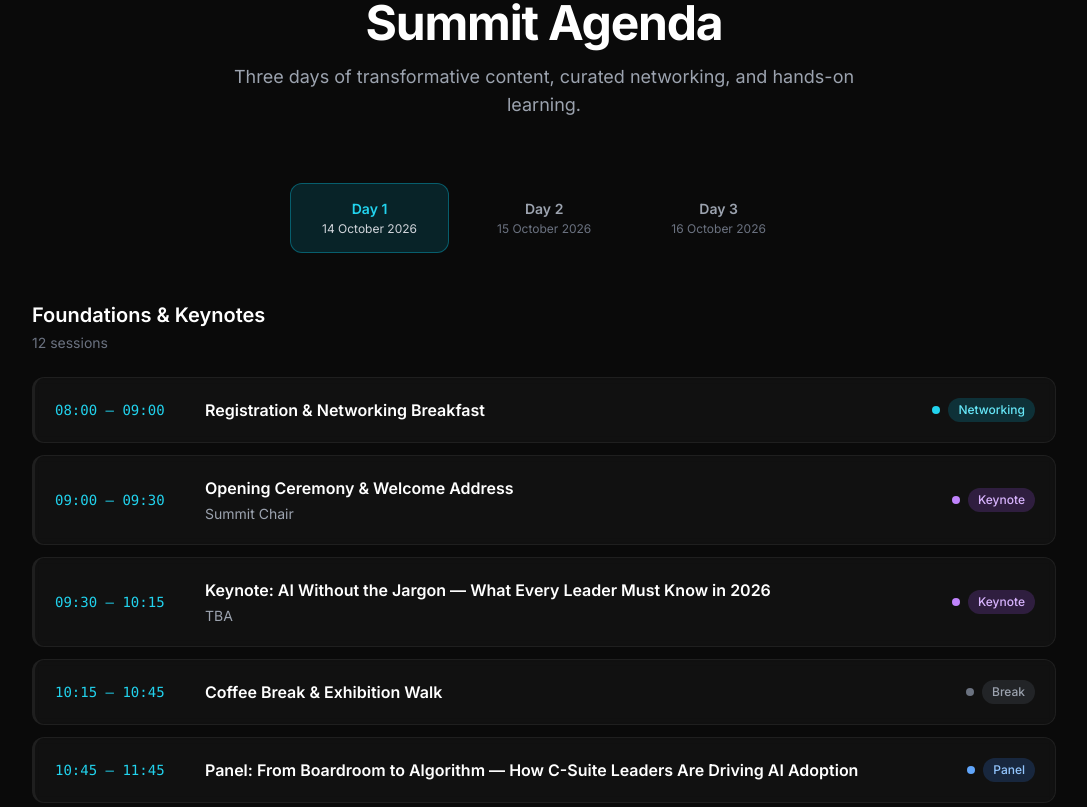
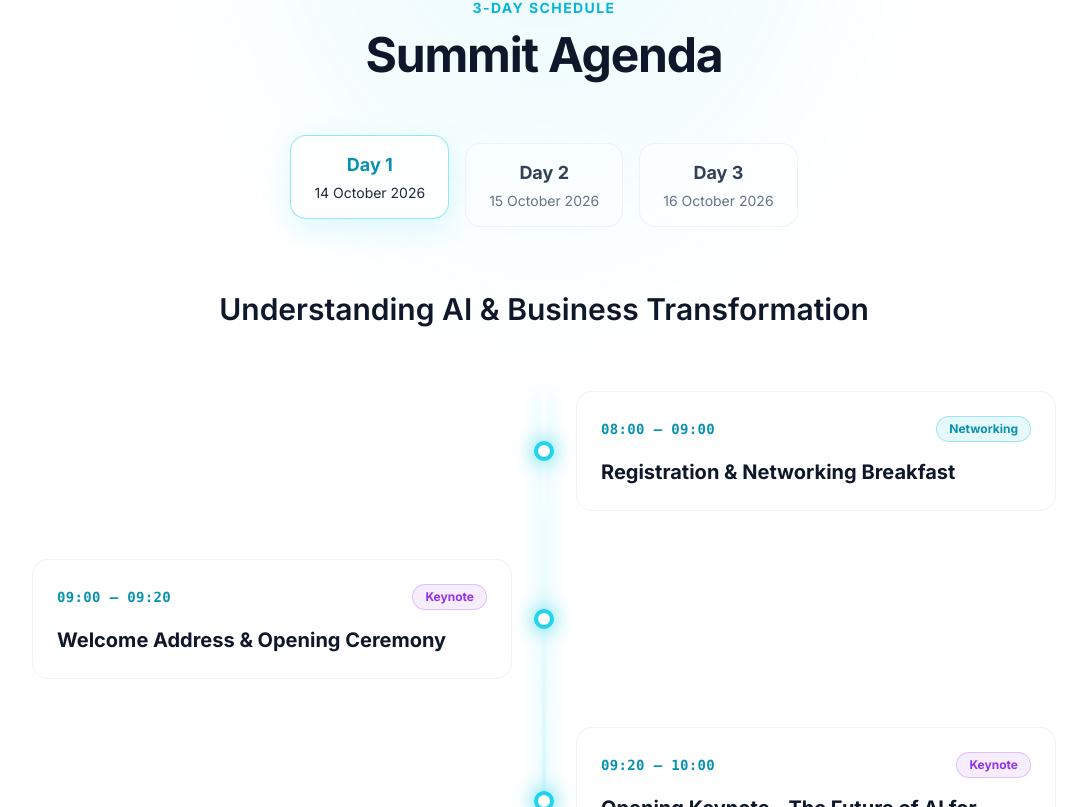
Before and after one commit to walione2002-maker/corpassion-events, a Next.js app: page /events/dubai-ai-summit-2026 in a window 1280 px wide. Shown: the part 933-1740 px from the top of the page, without its empty margins (96-1183 px from the left). Built offline with nearby package versions, Linux system fonts and the light colour scheme.

Commit message:
Implement Anti-Gravity 3-Day Agenda

```diff
--- a/components/summit/AgendaTabs.tsx
+++ b/components/summit/AgendaTabs.tsx
@@ -1,185 +1,222 @@
 'use client';
 
-import { useRef, useState } from 'react';
-import { motion, useInView, AnimatePresence } from 'framer-motion';
-import { agenda, type IAgendaSession } from '@/data/events';
+import React, { useRef, useState } from 'react';
+import { motion, AnimatePresence, useMotionValue, useSpring, useTransform } from 'framer-motion';
+import { agenda, globalFeatures, type IAgendaSession } from '@/data/events';
+
+// Magnetic Card Component for Weightless Modules
+function MagneticCard({ children, config }: { children: React.ReactNode, config: any }) {
+  const ref = useRef<HTMLDivElement>(null);
+  const x = useMotionValue(0);
+  const y = useMotionValue(0);
+
+  const mouseXSpring = useSpring(x, { stiffness: 150, damping: 15, mass: 0.1 });
+  const mouseYSpring = useSpring(y, { stiffness: 150, damping: 15, mass: 0.1 });
+
+  const rotateX = useTransform(mouseYSpring, [-0.5, 0.5], ['7deg', '-7deg']);
+  const rotateY = useTransform(mouseXSpring, [-0.5, 0.5], ['-7deg', '7deg']);
+
+  const handleMouseMove = (e: React.MouseEvent<HTMLDivElement>) => {
+    if (!ref.current) return;
+    const rect = ref.current.getBoundingClientRect();
+    const width = rect.width;
+    const height = rect.height;
+    const mouseX = e.clientX - rect.left;
+    const mouseY = e.clientY - rect.top;
+    const xPct = mouseX / width - 0.5;
+    const yPct = mouseY / height - 0.5;
+    x.set(xPct);
+    y.set(yPct);
+  };
+
+  const handleMouseLeave = () => {
+    x.set(0);
+    y.set(0);
+  };
+
+  return (
+    <motion.div
+      ref={ref}
+      onMouseMove={handleMouseMove}
+      onMouseLeave={handleMouseLeave}
+      style={{ rotateX, rotateY, transformStyle: "preserve-3d" }}
+      className={`relative group bg-white/40 dark:bg-slate-900/40 backdrop-blur-xl border border-slate-200/50 dark:border-white/10 rounded-2xl p-5 sm:p-6 transition-all duration-300 hover:shadow-[0_20px_40px_-15px_rgba(34,211,238,0.2)] hover:bg-white/60 dark:hover:bg-slate-900/60 z-10 hover:border-brand-400/30`}
+    >
+      <div style={{ transform: "translateZ(20px)" }}>
+        {children}
+      </div>
+    </motion.div>
+  );
+}
 
 const typeConfig: Record<
   IAgendaSession['type'],
   { color: string; border: string; dot: string; label: string }
 > = {
   keynote: {
-    color: 'bg-purple-500/20 text-purple-300',
-    border: 'border-purple-500/60',
+    color: 'bg-purple-500/10 text-purple-600 dark:bg-purple-500/20 dark:text-purple-300',
+    border: 'border-purple-500/30',
     dot: 'bg-purple-400',
     label: 'Keynote',
   },
   panel: {
-    color: 'bg-blue-500/20 text-blue-300',
-    border: 'border-blue-500/60',
+    color: 'bg-blue-500/10 text-blue-600 dark:bg-blue-500/20 dark:text-blue-300',
+    border: 'border-blue-500/30',
     dot: 'bg-blue-400',
     label: 'Panel',
   },
   workshop: {
-    color: 'bg-emerald-500/20 text-emerald-300',
-    border: 'border-emerald-500/60',
+    color: 'bg-emerald-500/10 text-emerald-600 dark:bg-emerald-500/20 dark:text-emerald-300',
+    border: 'border-emerald-500/30',
     dot: 'bg-emerald-400',
     label: 'Workshop',
   },
   networking: {
-    color: 'bg-brand-500/20 text-brand-300',
-    border: 'border-brand-500/60',
+    color: 'bg-brand-500/10 text-brand-600 dark:bg-brand-500/20 dark:text-brand-300',
+    border: 'border-brand-500/30',
     dot: 'bg-brand-400',
     label: 'Networking',
   },
   break: {
-    color: 'bg-gray-500/20 text-gray-400',
-    border: 'border-gray-500/40',
-    dot: 'bg-gray-500',
+    color: 'bg-slate-500/10 text-slate-700 dark:bg-slate-500/20 dark:text-slate-400',
+    border: 'border-slate-500/30',
+    dot: 'bg-slate-500',
     label: 'Break',
   },
 };
 
 export default function AgendaTabs() {
   const [activeTab, setActiveTab] = useState(0);
-  const sectionRef = useRef<HTMLDivElement>(null);
-  const isInView = useInView(sectionRef, { once: true, margin: '-80px' });
-
   const activeDay = agenda[activeTab];
 
   return (
-    <section id="agenda" className="py-24 px-4 sm:px-6 lg:px-8 bg-[#0a0a0a]">
-      <div ref={sectionRef} className="max-w-5xl mx-auto">
-        {/* Section Header */}
+    <section id="agenda" className="relative py-32 px-4 sm:px-6 lg:px-8 overflow-hidden z-10">
+      {/* Background Orbs */}
+      <div className="absolute top-0 left-1/2 -translate-x-1/2 w-[800px] h-[500px] bg-[radial-gradient(ellipse_at_top,rgba(34,211,238,0.1)_0%,transparent_70%)] pointer-events-none -z-10" />
+
+      <div className="max-w-5xl mx-auto relative z-10">
+
+        {/* Header */}
         <motion.div
           initial={{ opacity: 0, y: 30 }}
-          animate={isInView ? { opacity: 1, y: 0 } : {}}
-          transition={{ duration: 0.6, ease: 'easeOut' }}
+          whileInView={{ opacity: 1, y: 0 }}
+          viewport={{ once: true }}
           className="text-center mb-16"
         >
-          <span className="text-sm tracking-widest text-brand-400 uppercase font-medium">
-            Schedule
+          <span className="text-sm tracking-widest text-brand-500 dark:text-brand-400 uppercase font-bold">
+            3-Day Schedule
           </span>
-          <h2 className="text-4xl md:text-5xl font-display font-bold tracking-tight text-white mt-3">
+          <h2 className="text-4xl md:text-5xl font-display font-bold tracking-tight text-slate-900 dark:text-white mt-3 mb-6">
             Summit Agenda
           </h2>
-          <p className="text-gray-400 text-lg mt-4 max-w-2xl mx-auto">
-            Three days of transformative content, curated networking, and
-            hands-on learning.
-          </p>
         </motion.div>
 
-        {/* Tab Buttons */}
-        <motion.div
-          initial={{ opacity: 0, y: 20 }}
-          animate={isInView ? { opacity: 1, y: 0 } : {}}
-          transition={{ duration: 0.5, ease: 'easeOut', delay: 0.15 }}
-          className="flex justify-center gap-2 sm:gap-4 mb-12"
-        >
+        {/* Orbit Selector (Floating Pills) */}
+        <div className="flex flex-wrap justify-center gap-4 mb-16 relative z-20" style={{ perspective: '1000px' }}>
           {agenda.map((day, index) => (
             <button
               key={day.day}
               onClick={() => setActiveTab(index)}
-              className="relative px-5 py-3 sm:px-8 sm:py-4 rounded-xl text-center transition-colors duration-200"
+              className="relative px-6 py-4 rounded-2xl transition-all duration-300 group outline-none"
+              style={{ transformStyle: 'preserve-3d' }}
             >
-              {activeTab === index && (
+              {activeTab === index ? (
                 <motion.div
-                  layoutId="agenda-tab-indicator"
-                  className="absolute inset-0 bg-brand-500/15 border border-brand-500/40 rounded-xl"
-                  transition={{ type: 'spring', stiffness: 400, damping: 30 }}
+                  layoutId="orbit-indicator"
+                  className="absolute inset-0 bg-white/80 dark:bg-white/10 backdrop-blur-md border border-brand-400/50 rounded-2xl shadow-[0_10px_30px_rgba(34,211,238,0.15)] dark:shadow-[0_10px_30px_rgba(34,211,238,0.25)]"
+                  initial={false}
+                  animate={{ y: -8 }}
+                  transition={{ type: 'spring', stiffness: 300, damping: 20 }}
                 />
+              ) : (
+                <div className="absolute inset-0 bg-white/40 dark:bg-white/5 backdrop-blur-sm border border-slate-200/50 dark:border-white/5 rounded-2xl group-hover:bg-white/60 dark:group-hover:bg-white/10 transition-colors" />
               )}
-              <span className="relative z-10 block">
-                <span
-                  className={`block text-sm font-semibold ${
-                    activeTab === index ? 'text-brand-400' : 'text-gray-400'
-                  }`}
-                >
+
+              <span className={`relative z-10 block transition-transform duration-300 ${activeTab === index ? '-translate-y-2' : ''}`}>
+                <span className={`block text-lg font-bold ${activeTab === index ? 'text-brand-600 dark:text-brand-300' : 'text-slate-700 dark:text-slate-400'}`}>
                   Day {day.day}
                 </span>
-                <span
-                  className={`block text-xs mt-0.5 ${
-                    activeTab === index ? 'text-gray-300' : 'text-gray-500'
-                  }`}
-                >
+                <span className={`block text-sm mt-1 ${activeTab === index ? 'text-slate-800 dark:text-slate-200' : 'text-slate-500 dark:text-slate-500'}`}>
                   {day.date}
                 </span>
               </span>
             </button>
           ))}
-        </motion.div>
+        </div>
 
-        {/* Day Title */}
+        {/* Day Title & Info */}
         <AnimatePresence mode="wait">
           <motion.div
             key={`title-${activeTab}`}
-            initial={{ opacity: 0, x: -10 }}
-            animate={{ opacity: 1, x: 0 }}
-            exit={{ opacity: 0, x: 10 }}
-            transition={{ duration: 0.25 }}
-            className="mb-6"
+            initial={{ opacity: 0, scale: 0.95, filter: 'blur(10px)' }}
+            animate={{ opacity: 1, scale: 1, filter: 'blur(0px)' }}
+            exit={{ opacity: 0, scale: 1.05, filter: 'blur(10px)' }}
+            transition={{ duration: 0.4 }}
+            className="text-center mb-16"
           >
-            <h3 className="text-xl font-display font-semibold text-white">
+            <h3 className="text-3xl font-display font-semibold text-slate-900 dark:text-white bg-clip-text">
               {activeDay.title}
             </h3>
-            <p className="text-sm text-gray-500 mt-1">
-              {activeDay.sessions.length} sessions
-            </p>
           </motion.div>
         </AnimatePresence>
 
-        {/* Session List */}
+        {/* Schedule Grid with Levitating Timeline */}
+        <div className="relative">
+          {/* Levitating Timeline Conduit */}
+          <div className="absolute left-[27px] sm:left-1/2 top-0 bottom-0 w-1 sm:-ml-[2px] bg-gradient-to-b from-brand-400/0 via-brand-400/80 to-brand-400/0 opacity-60 shadow-[0_0_20px_rgba(34,211,238,0.7)] blur-[1px] rounded-full" />
+
           <AnimatePresence mode="wait">
             <motion.div
               key={`sessions-${activeTab}`}
-            initial={{ opacity: 0, y: 16 }}
-            animate={{ opacity: 1, y: 0 }}
-            exit={{ opacity: 0, y: -16 }}
-            transition={{ duration: 0.3, ease: 'easeOut' }}
-            className="space-y-3"
+              initial={{ opacity: 0 }}
+              animate={{ opacity: 1 }}
+              exit={{ opacity: 0 }}
+              transition={{ duration: 0.5 }}
+              className="space-y-8 sm:space-y-12"
             >
               {activeDay.sessions.map((session, index) => {
                 const config = typeConfig[session.type];
+                const isEven = index % 2 === 0;
 
                 return (
                   <motion.div
                     key={`${activeTab}-${index}`}
-                  initial={{ opacity: 0, y: 12 }}
-                  animate={{ opacity: 1, y: 0 }}
-                  transition={{
-                    duration: 0.35,
-                    ease: 'easeOut',
-                    delay: 0.04 * index,
-                  }}
-                  className={`group relative bg-white/[0.03] backdrop-blur-sm border border-white/[0.06] rounded-xl p-4 sm:p-5 hover:bg-white/[0.06] transition-all duration-300 border-l-[3px] ${config.border}`}
+                    initial={{ opacity: 0, y: 50 }}
+                    whileInView={{ opacity: 1, y: 0 }}
+                    viewport={{ once: true, margin: "-50px" }}
+                    transition={{ duration: 0.7, delay: index * 0.05, type: "spring", bounce: 0.3 }}
+                    className={`relative flex flex-col sm:flex-row gap-8 sm:gap-16 items-start sm:items-center ${isEven ? 'sm:flex-row' : 'sm:flex-row-reverse'}`}
                   >
-                  <div className="flex flex-col sm:flex-row sm:items-center gap-3 sm:gap-5">
-                    {/* Time */}
-                    <span className="text-brand-400 font-mono text-sm shrink-0 w-[130px]">
+                    {/* Glowing Node */}
+                    <div className="absolute left-[19px] sm:left-1/2 sm:-translate-x-1/2 w-5 h-5 rounded-full bg-white dark:bg-slate-900 border-[4px] border-brand-400 shadow-[0_0_20px_rgba(34,211,238,0.9)] z-20" />
+
+                    {/* Empty Space for Staggered Layout (Desktop) */}
+                    <div className="hidden sm:block flex-1" />
+
+                    {/* Card Container */}
+                    <div className="flex-1 w-full pl-16 sm:pl-0 z-10" style={{ perspective: '1200px' }}>
+                      <MagneticCard config={config}>
+                        <div className="flex flex-col gap-4">
+                          <div className="flex flex-wrap items-center justify-between gap-3">
+                            <span className="text-brand-600 dark:text-brand-400 font-mono text-sm font-bold tracking-wide">
                               {session.time}
                             </span>
+                            <span className={`text-xs font-bold px-3 py-1 rounded-full ${config.color} border ${config.border}`}>
+                              {config.label}
+                            </span>
+                          </div>
 
-                    {/* Content */}
-                    <div className="flex-1 min-w-0">
-                      <h4 className="font-semibold text-white text-sm sm:text-base leading-snug">
+                          <h4 className="font-bold text-slate-900 dark:text-white text-lg sm:text-xl leading-snug">
                             {session.title}
                           </h4>
+
                           {session.speaker && (
-                        <p className="text-gray-400 text-sm mt-1">
+                            <p className="text-slate-600 dark:text-slate-400 font-medium">
                               {session.speaker}
                             </p>
                           )}
                         </div>
-
-                    {/* Type Badge */}
-                    <div className="flex items-center gap-2 shrink-0">
-                      <span className={`w-2 h-2 rounded-full ${config.dot}`} />
-                      <span
-                        className={`text-xs font-medium px-2.5 py-1 rounded-full ${config.color}`}
-                      >
-                        {config.label}
-                      </span>
-                    </div>
+                      </MagneticCard>
                     </div>
                   </motion.div>
                 );
@@ -187,6 +224,36 @@ export default function AgendaTabs() {
             </motion.div>
           </AnimatePresence>
         </div>
+
+        {/* Global Features Dock */}
+        <motion.div
+          initial={{ opacity: 0, y: 50 }}
+          whileInView={{ opacity: 1, y: 0 }}
+          viewport={{ once: true }}
+          className="mt-32 p-8 sm:p-10 rounded-[2rem] bg-white/40 dark:bg-slate-900/40 backdrop-blur-2xl border border-slate-200/50 dark:border-white/10 shadow-2xl relative overflow-hidden group"
+        >
+          {/* Subtle animated background mesh */}
+          <div className="absolute inset-0 bg-gradient-to-br from-brand-400/5 to-purple-500/5 opacity-50 pointer-events-none" />
+          <div className="absolute -inset-[100%] animate-[spin_20s_linear_infinite] bg-[conic-gradient(from_90deg_at_50%_50%,rgba(34,211,238,0.05)_0%,transparent_50%,rgba(34,211,238,0.05)_100%)] pointer-events-none blur-3xl opacity-0 group-hover:opacity-100 transition-opacity duration-1000" />
+
+          <div className="relative z-10 flex flex-col items-center">
+            <div className="inline-flex items-center justify-center p-3 bg-brand-500/10 rounded-2xl mb-6">
+              <span className="text-brand-600 dark:text-brand-400 font-bold uppercase tracking-widest text-sm">Continuous Features</span>
+            </div>
+
+            <div className="flex flex-wrap justify-center gap-3 sm:gap-4 w-full max-w-3xl mx-auto">
+              {globalFeatures.map((feature, idx) => (
+                <div
+                  key={idx}
+                  className="px-5 py-3 rounded-xl bg-white/60 dark:bg-slate-800/40 border border-slate-200/50 dark:border-white/5 text-sm sm:text-base font-semibold text-slate-800 dark:text-slate-200 shadow-sm backdrop-blur-md hover:bg-brand-500/10 hover:border-brand-400/40 hover:-translate-y-1 transition-all duration-300 cursor-default"
+                >
+                  {feature}
+                </div>
+              ))}
+            </div>
+          </div>
+        </motion.div>
+      </div>
     </section>
   );
 }
--- a/data/events.ts
+++ b/data/events.ts
@@ -124,8 +124,7 @@ export const events: IEvent[] = [
     location: 'Dubai, UAE',
     dates: '14–16 October 2026',
     taglines: [
-      "You Don't Need to Be Technical to Transform Your Business.",
-      'Information is Available Online. Opportunities are Created When People Meet.',
+      'Connecting Business Leaders with Global AI Solution Providers for Practical Business Transformation'
     ],
     image:
       'https://images.unsplash.com/photo-1540575467063-178a50c2df87?w=1200&h=700&fit=crop',
@@ -271,55 +270,64 @@ export const agenda: IAgendaDay[] = [
   {
     day: 1,
     date: '14 October 2026',
-    title: 'Foundations & Keynotes',
+    title: 'Understanding AI & Business Transformation',
     sessions: [
       { time: '08:00 – 09:00', title: 'Registration & Networking Breakfast', type: 'networking' },
-      { time: '09:00 – 09:30', title: 'Opening Ceremony & Welcome Address', speaker: 'Summit Chair', type: 'keynote' },
-      { time: '09:30 – 10:15', title: 'Keynote: AI Without the Jargon — What Every Leader Must Know in 2026', speaker: 'TBA', type: 'keynote' },
-      { time: '10:15 – 10:45', title: 'Coffee Break & Exhibition Walk', type: 'break' },
-      { time: '10:45 – 11:45', title: 'Panel: From Boardroom to Algorithm — How C-Suite Leaders Are Driving AI Adoption', type: 'panel' },
-      { time: '11:45 – 12:30', title: 'Workshop: Identifying AI Opportunities in Your Organization', type: 'workshop' },
-      { time: '12:30 – 13:30', title: 'Networking Lunch', type: 'networking' },
-      { time: '13:30 – 14:15', title: 'Keynote: The ROI of AI — Real Case Studies from the Gulf Region', speaker: 'TBA', type: 'keynote' },
-      { time: '14:15 – 15:15', title: 'Panel: Building an AI-Ready Workforce Without Hiring a Single Engineer', type: 'panel' },
-      { time: '15:15 – 15:45', title: 'Afternoon Tea & Exhibition', type: 'break' },
-      { time: '15:45 – 17:00', title: 'Solutions Showcase: Live Product Demonstrations', type: 'workshop' },
-      { time: '17:00 – 18:30', title: 'Welcome Reception & Networking', type: 'networking' },
+      { time: '09:00 – 09:20', title: 'Welcome Address & Opening Ceremony', type: 'keynote' },
+      { time: '09:20 – 10:00', title: 'Opening Keynote - The Future of AI for Business Leaders', type: 'keynote' },
+      { time: '10:00 – 10:45', title: 'Session 1 - AI Without Technical Knowledge: What Every Executive Should Know', type: 'workshop' },
+      { time: '10:45 – 11:15', title: 'Networking Coffee Break', type: 'break' },
+      { time: '11:15 – 12:00', title: 'Session 2 - How Companies Are Using AI to Reduce Costs and Increase Productivity', type: 'workshop' },
+      { time: '12:00 – 12:45', title: 'Panel Discussion - Is Your Business Ready for AI?', type: 'panel' },
+      { time: '12:45 – 14:00', title: 'Networking Lunch & Solutions Showcase', type: 'networking' },
+      { time: '14:00 – 15:00', title: 'Industry Case Studies', speaker: 'Manufacturing, Retail, Healthcare, Logistics, Finance', type: 'panel' },
+      { time: '15:00 – 15:45', title: 'Live AI Solution Demonstrations', type: 'workshop' },
+      { time: '15:45 – 16:30', title: 'Networking & Exhibition Visit', type: 'networking' },
     ],
   },
   {
     day: 2,
     date: '15 October 2026',
-    title: 'Strategy & Implementation',
+    title: 'Practical AI Applications Across Business Functions',
     sessions: [
-      { time: '08:30 – 09:00', title: 'Morning Coffee & Networking', type: 'networking' },
-      { time: '09:00 – 09:45', title: 'Keynote: Responsible AI — Governance Frameworks for Non-Technical Leaders', speaker: 'TBA', type: 'keynote' },
-      { time: '09:45 – 10:45', title: 'Panel: AI in Finance, Healthcare & Energy — Sector-Specific Playbooks', type: 'panel' },
-      { time: '10:45 – 11:15', title: 'Coffee Break & Exhibition', type: 'break' },
-      { time: '11:15 – 12:15', title: 'Workshop: Creating Your 90-Day AI Implementation Roadmap', type: 'workshop' },
-      { time: '12:15 – 13:15', title: 'VIP Networking Lunch', type: 'networking' },
-      { time: '13:15 – 14:00', title: 'Keynote: From Data to Decisions — AI-Powered Business Intelligence', speaker: 'TBA', type: 'keynote' },
-      { time: '14:00 – 15:00', title: 'Panel: Overcoming Resistance — Change Management for AI Transformation', type: 'panel' },
-      { time: '15:00 – 15:30', title: 'Afternoon Break', type: 'break' },
-      { time: '15:30 – 16:30', title: 'Workshop: Evaluating AI Vendors — A Non-Technical Decision Framework', type: 'workshop' },
-      { time: '16:30 – 17:00', title: 'Day 2 Wrap-Up & Key Takeaways', type: 'keynote' },
-      { time: '19:00 – 22:00', title: 'Gala Dinner & Awards Ceremony', type: 'networking' },
+      { time: '09:00 – 09:30', title: 'Morning Keynote - Building an AI Strategy Without a Technical Team', type: 'keynote' },
+      { time: '09:30 – 10:15', title: 'AI for Finance & Decision Making', type: 'panel' },
+      { time: '10:15 – 11:00', title: 'AI for Human Resources & Talent Management', type: 'panel' },
+      { time: '11:00 – 11:30', title: 'Coffee Break', type: 'break' },
+      { time: '11:30 – 12:15', title: 'AI for Sales, Marketing & Customer Experience', type: 'panel' },
+      { time: '12:15 – 13:00', title: 'Featured Session - AI-Powered Multilingual Sales Systems', speaker: 'How AI sales agents communicate with customers 24/7 in multiple languages, qualify leads and improve sales performance', type: 'keynote' },
+      { time: '13:00 – 14:00', title: 'Networking Lunch', type: 'networking' },
+      { time: '14:00 – 15:00', title: 'Roundtable Discussions - Business Challenges & AI Solutions', type: 'workshop' },
+      { time: '15:00 – 16:00', title: 'One-to-One Meetings - Delegates meet AI Solution Providers', type: 'networking' },
+      { time: '16:00 – 17:00', title: 'Solutions Showcase & Networking', type: 'networking' },
     ],
   },
   {
     day: 3,
     date: '16 October 2026',
-    title: 'Future Vision & Closing',
+    title: 'Implementation, Partnerships & Future Growth',
     sessions: [
-      { time: '08:30 – 09:00', title: 'Morning Coffee & Final Networking', type: 'networking' },
-      { time: '09:00 – 09:45', title: 'Keynote: The Next Frontier — Generative AI, AGI, and What Comes After', speaker: 'TBA', type: 'keynote' },
-      { time: '09:45 – 10:45', title: 'Panel: Future-Proofing Your Career & Organization in the Age of AI', type: 'panel' },
-      { time: '10:45 – 11:15', title: 'Coffee Break', type: 'break' },
-      { time: '11:15 – 12:15', title: 'Workshop: Building Your Personal AI Leadership Brand', type: 'workshop' },
-      { time: '12:15 – 13:00', title: 'Closing Keynote & Summit Takeaways', speaker: 'Summit Chair', type: 'keynote' },
-      { time: '13:00 – 14:00', title: 'Farewell Lunch & Networking', type: 'networking' },
+      { time: '09:00 – 09:30', title: 'Morning Keynote - Leading AI Transformation Successfully', type: 'keynote' },
+      { time: '09:30 – 10:15', title: 'How to Select the Right AI Partner', type: 'panel' },
+      { time: '10:15 – 11:00', title: 'ROI of AI: Measuring Business Success', type: 'panel' },
+      { time: '11:00 – 11:30', title: 'Coffee Break', type: 'break' },
+      { time: '11:30 – 12:30', title: 'Executive Panel - The Future of AI Across Industries', type: 'panel' },
+      { time: '12:30 – 13:30', title: 'Networking Lunch', type: 'networking' },
+      { time: '13:30 – 15:00', title: 'Business Matchmaking Sessions - Pre-arranged meetings between delegates and solution providers', type: 'networking' },
+      { time: '15:00 – 15:45', title: 'Closing Keynote - Turning AI Ideas into Business Results', type: 'keynote' },
+      { time: '15:45 – 16:15', title: 'Closing Ceremony', speaker: 'Summit Highlights, Certificate Distribution, Sponsor Recognition', type: 'keynote' },
+      { time: '16:15 onwards', title: 'Final Networking & Exhibition Visit', type: 'networking' },
     ],
   },
+];
+
+export const globalFeatures = [
+  'AI Solutions Showcase',
+  'Live Product Demonstrations',
+  'One-to-One Business Meetings',
+  'Executive Networking Lounge',
+  'Media Interviews',
+  'Sponsor & Partner Meetings',
 ];
 
 // ─── FAQ ──────────────────────────────────────────────────────
```
Lines whose indentation alone changed are shown as unchanged.
